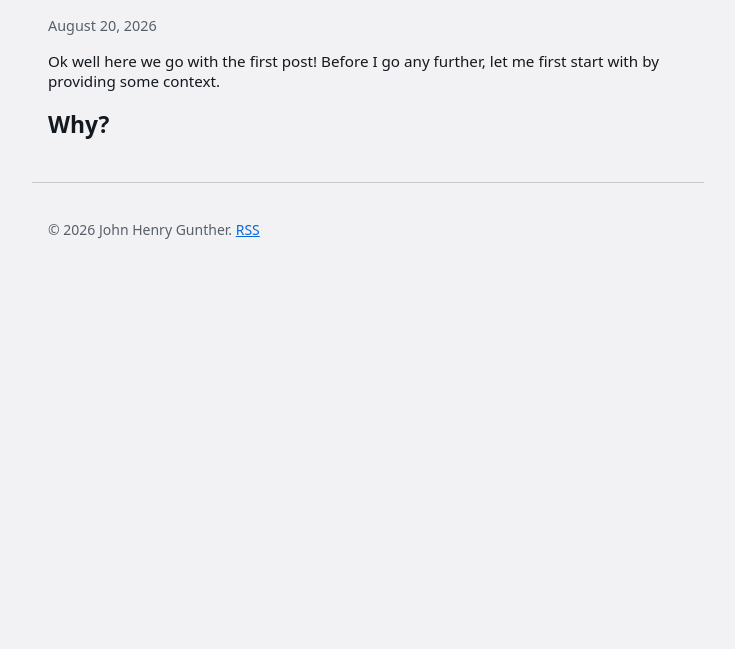
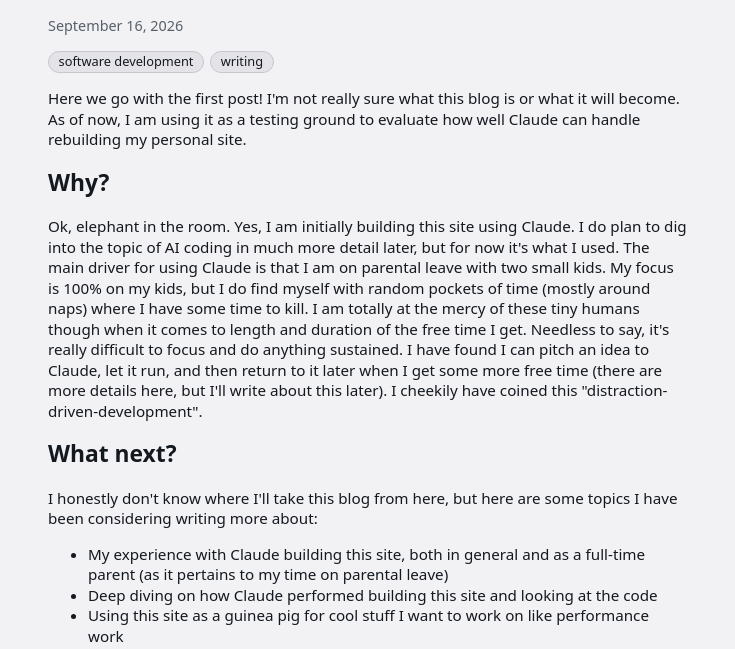
Before and after one commit to guntherjh/guntherjh.github.io, an Eleventy site: page src/posts/off-the-ground.njk in a window 1280 px wide. Shown: the part 147-796 px from the top of the page, without its empty margins (272-1007 px from the left). Built offline with nearby package versions, Linux system fonts and the light colour scheme; Eleventy itself is replaced by a stand-in of ours; files that its build step writes are made by us from their sources.

Commit message:
Finish the first blog post's content
Fills in the "Why?" section (motivation: using this site as a
testing ground for Claude, written during parental leave) and adds
a "What next?" section outlining topics under consideration. Sets
the real publish date and adds tags (software development, writing).

```diff
--- a/src/posts/off-the-ground.njk
+++ b/src/posts/off-the-ground.njk
@@ -1,14 +1,48 @@
 ---
 title: Off the ground
-date: 2026-08-20
+date: 2026-09-16
+tags: [software development, writing]
 ---
-
-<!-- TODO: replace this placeholder with the real post content, written as -->
-<!-- plain HTML. Nunjucks templating (site data, filters) also works here, -->
-<!-- same as every other page on the site — but note it's not inert inside -->
-<!-- an HTML comment like this one: template tags still get evaluated -->
-<!-- wherever they appear in the file, comment or not. -->
-<!-- Rename this file (and the `title` above) to match once the real topic is set — the filename drives the slug at /blog/<slug>/, per ADR 0002 (docs/adr/0002-flat-blog-permalinks.md). -->
-<p>Ok well here we go with the first post! Before I go any further, let me
-    first start with by providing some context.</p>
+<p>
+    Here we go with the first post! I'm not really sure what this blog is or
+    what it will become. As of now, I am using it as a testing ground to
+    evaluate how well Claude can handle rebuilding my personal site.
+</p>
 <h2>Why?</h2>
+<p>
+    Ok, elephant in the room. Yes, I am initially building this site using Claude.
+    I do plan to dig into the topic of AI coding in much more detail later, but
+    for now it's what I used. The main driver for using Claude is that I am on
+    parental leave with two small kids. My focus is 100% on my kids, but I do
+    find myself with random pockets of time (mostly around naps) where I have
+    some time to kill. I am totally at the mercy of these tiny humans though
+    when it comes to length and duration of the free time I get. Needless to
+    say, it's really difficult to focus and do anything sustained. I have found
+    I can pitch an idea to Claude, let it run, and then return to it later when
+    I get some more free time (there are more details here, but I'll write about
+    this later). I cheekily have coined this "distraction-driven-development".
+</p>
+<h2>What next?</h2>
+<p>
+    I honestly don't know where I'll take this blog from here, but here are some
+    topics I have been considering writing more about:
+</p>
+<ul>
+    <li>
+        My experience with Claude building this site, both in general and as a
+        full-time parent (as it pertains to my time on parental leave)
+    </li>
+    <li>
+        Deep diving on how Claude performed building this site and looking at
+        the code
+    </li>
+    <li>
+        Using this site as a guinea pig for cool stuff I want to work on
+        like performance work
+    </li>
+    <li>
+        Random non-dev related stuff like running and soccer. Why not? I like
+        these things!
+    </li>
+</ul>
+<p><strong>This post is all me! No AI involved in the writing.</strong></p>
```
